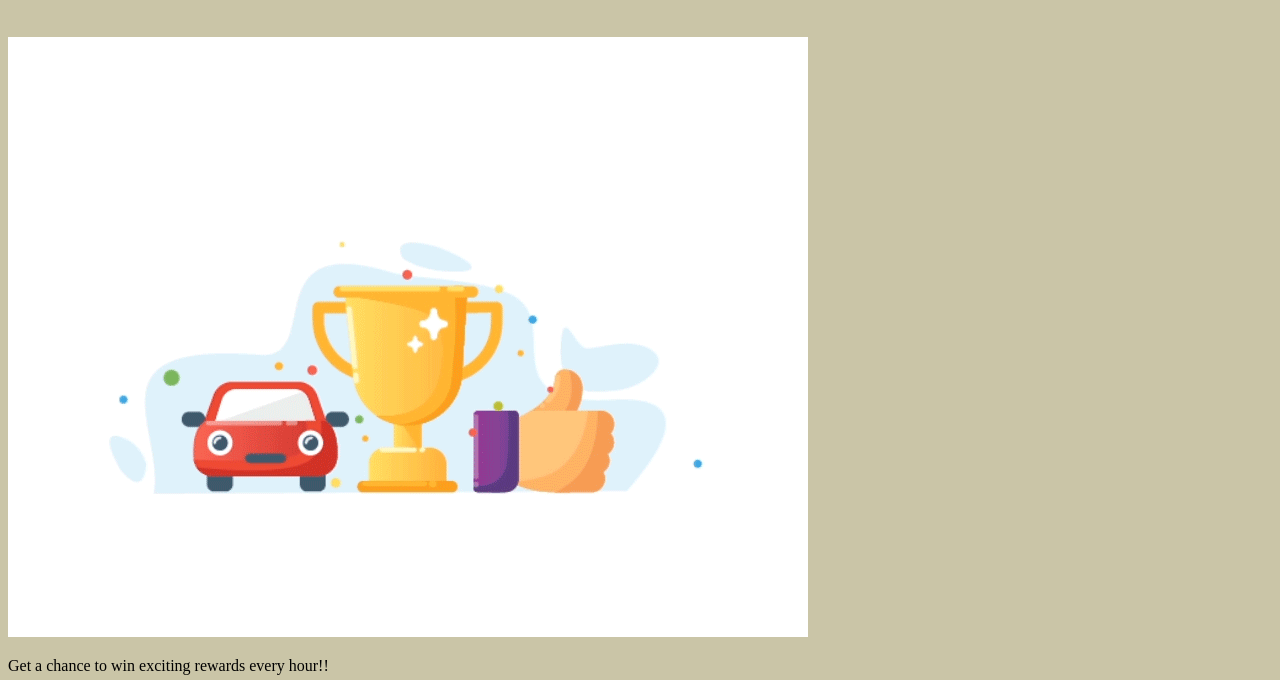
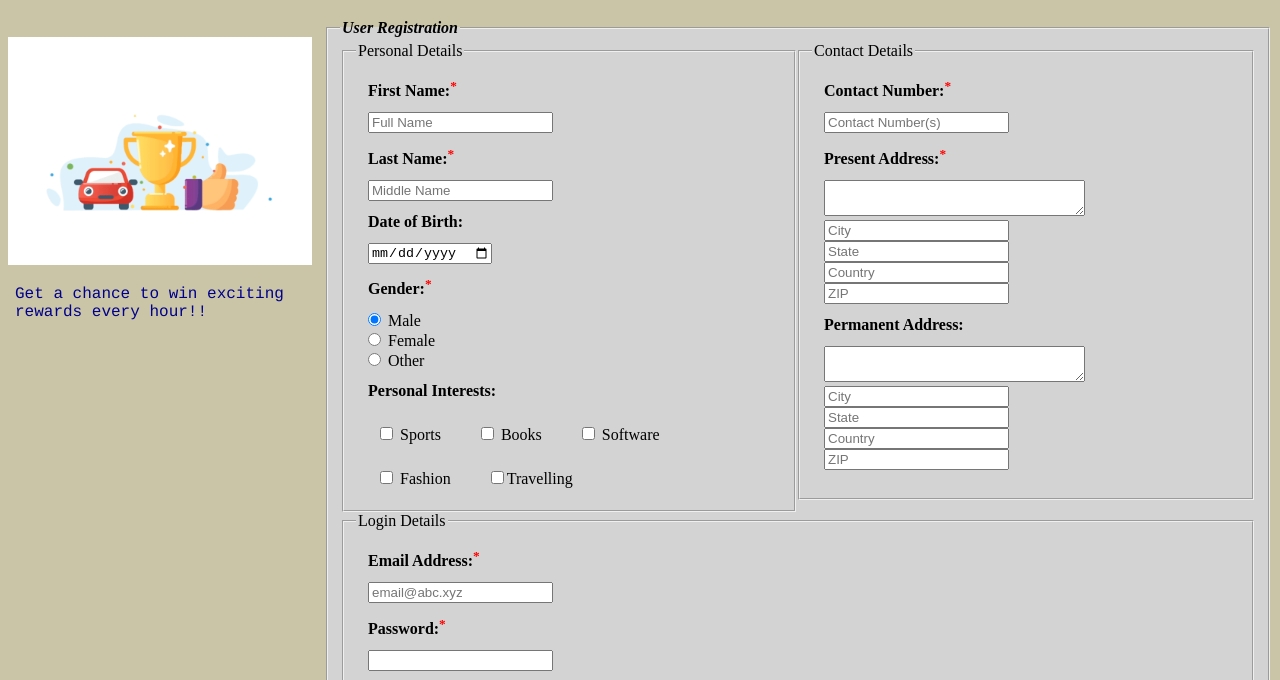
Before and after one commit to aveneeshM/CSS-assignments, a plain HTML site: page external/external.html in a window 1280 px wide. Shown: the part 61-741 px from the top of the page. Drawn offline with Linux system fonts and the light colour scheme.

Commit message:
Update mystyle.css

```diff
--- a/external/resources/css-style/mystyle.css
+++ b/external/resources/css-style/mystyle.css
@@ -5,21 +5,21 @@ body {
     background-color: #cac5a7;
 }
 
-.ee1 {
+.div1 {
     float: left;
     width: 25%;
 }
-.ee2 {
+.div2 {
     float: left;
     width: 75%;
 }
 
-.ee1 p {
+.div1 p {
     margin-left: 7px;
     font-family: courier;
     color: darkblue;
 }
-.ee1 img {
+.div1 img {
     width: 19em;
     height: auto;
 }
```
